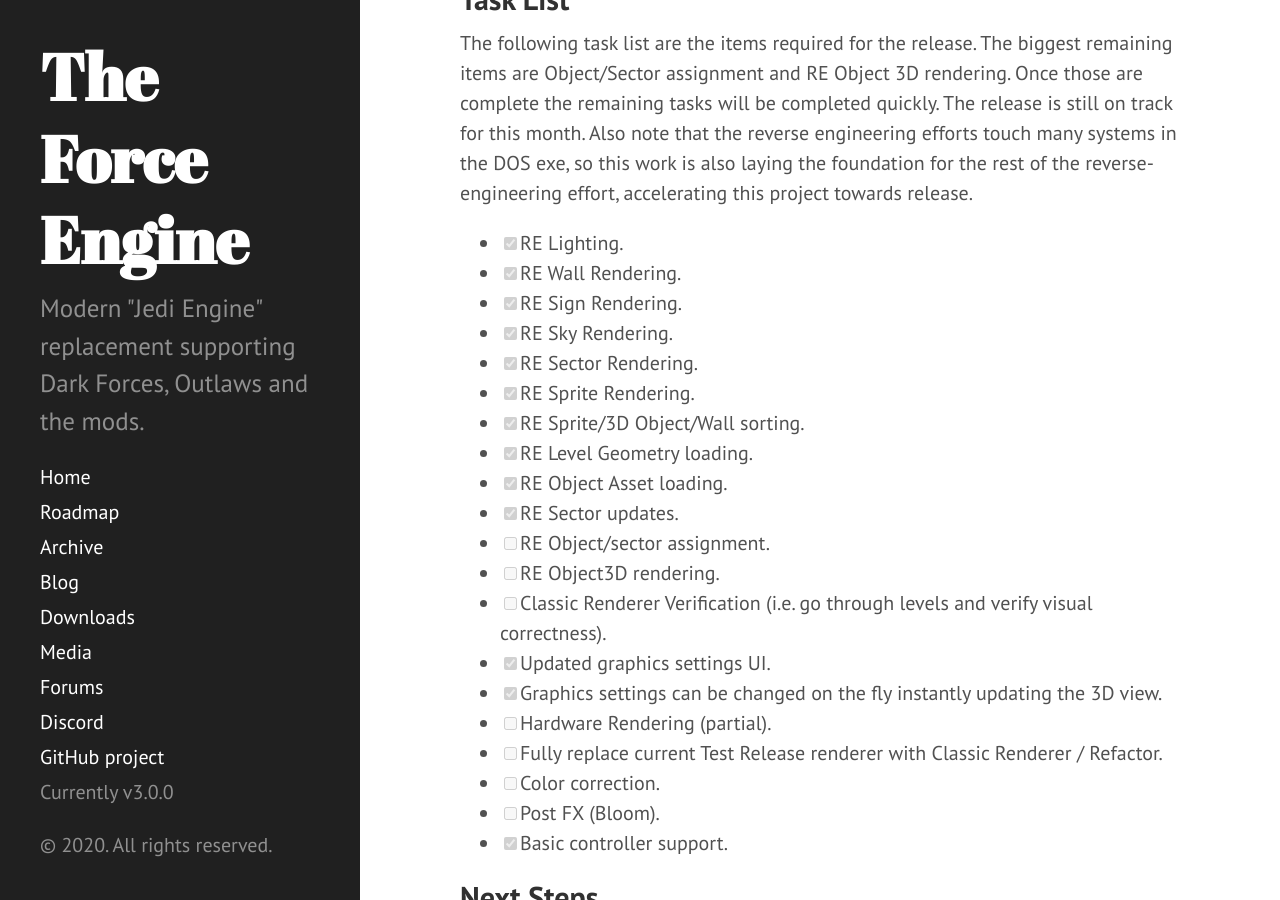
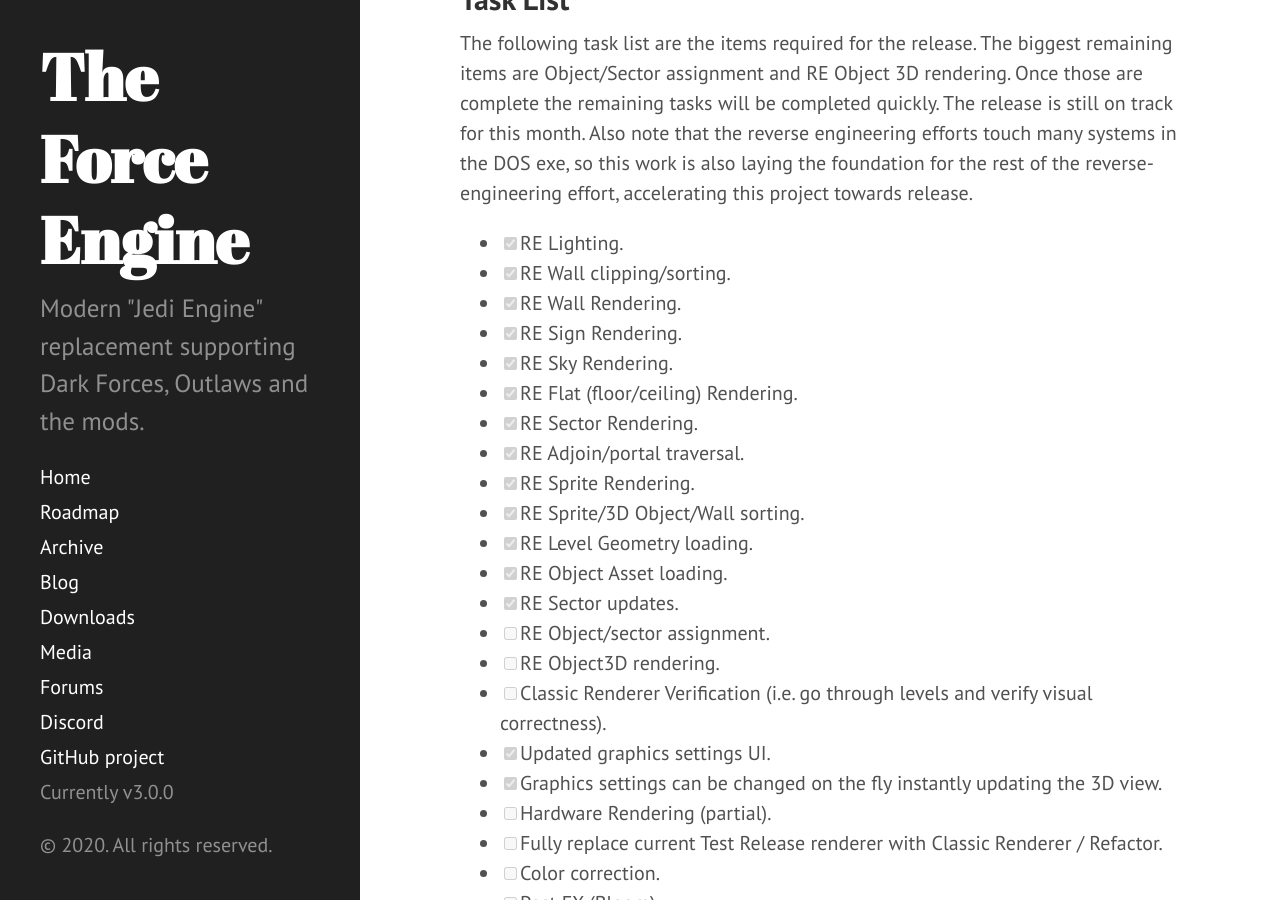
Before and after one commit to TheForceEngine/TheForceEngine.github.io, a Jekyll site: the page built from _posts/2020-07-08-ClassicRendererProgress2.md, in a window 1280 px wide and 900 px high, scrolled down 310 px. Built offline with Jekyll 4.4.1, drawn with Linux system fonts in a browser that asks for light colours.

Commit message:
Update 2020-07-08-ClassicRendererProgress2.md

```diff
--- a/_posts/2020-07-08-ClassicRendererProgress2.md
+++ b/_posts/2020-07-08-ClassicRendererProgress2.md
@@ -10,10 +10,13 @@
 The following task list are the items required for the release. The biggest remaining items are Object/Sector assignment and RE Object 3D rendering. Once those are complete the remaining tasks will be completed quickly. The release is still on track for this month. Also note that the reverse engineering efforts touch many systems in the DOS exe, so this work is also laying the foundation for the rest of the reverse-engineering effort, accelerating this project towards release.
 
 - [x] RE Lighting.
+- [x] RE Wall clipping/sorting.
 - [x] RE Wall Rendering.
 - [x] RE Sign Rendering.
 - [x] RE Sky Rendering.
+- [x] RE Flat (floor/ceiling) Rendering.
 - [x] RE Sector Rendering.
+- [x] RE Adjoin/portal traversal.
 - [x] RE Sprite Rendering.
 - [x] RE Sprite/3D Object/Wall sorting.
 - [x] RE Level Geometry loading.
```
